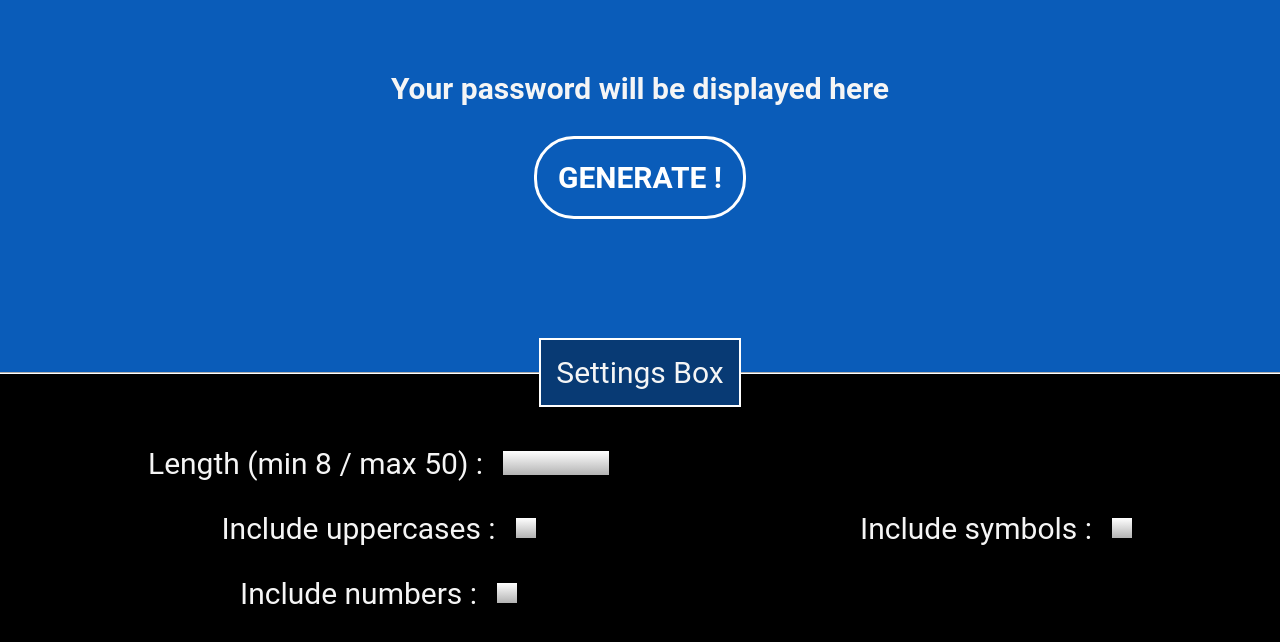
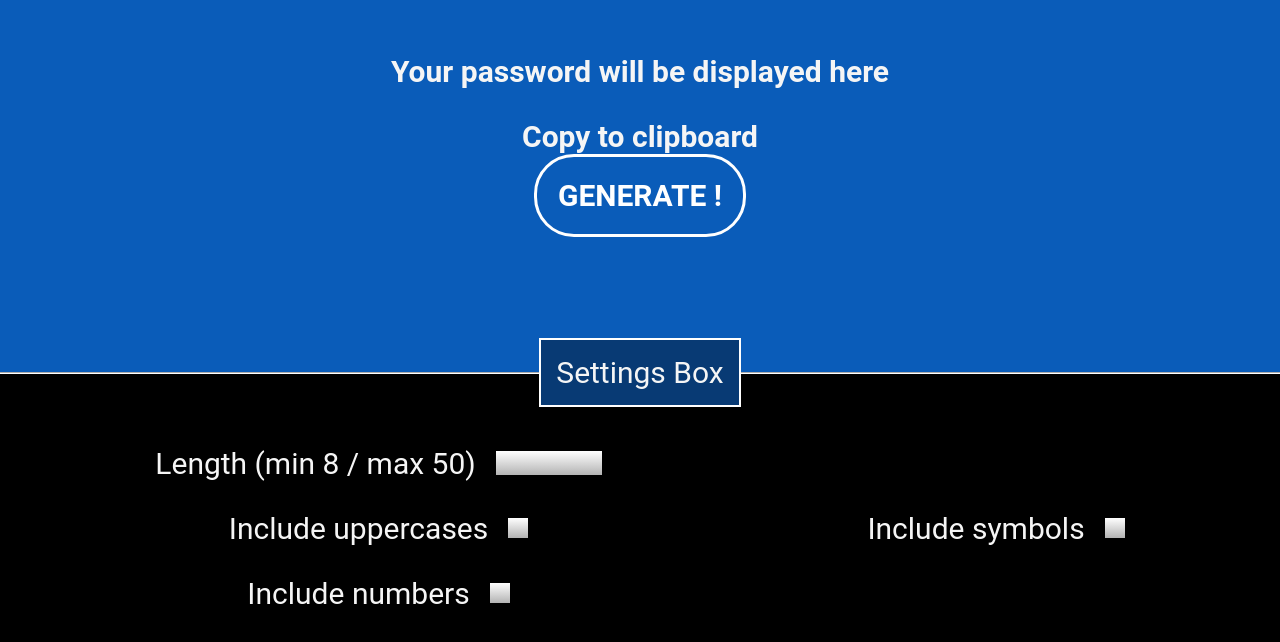
Before and after one commit to Mykiora/password-generator-web, a plain HTML site: page index.html in a window 1280 px wide. Shown: the part 142-784 px from the top of the page. Drawn offline with Linux system fonts and the light colour scheme.

Commit message:
Update index.html
"copy password button" added and "flex-container" classes added to lighten the CSS with the "display: flex" properties.

```diff
--- a/index.html
+++ b/index.html
@@ -8,31 +8,32 @@
     <link rel="stylesheet" href="css/styles.css">
   </head>
   <body>
-    <div class="password-wrapper">
+    <div class="flex-container password-wrapper">
       <h2 class="password">Your password will be displayed here</h2>
+      <h2 class="copy-password" onclick="copyToClipboard()">Copy to clipboard</h3>
       <button onclick="modifyPasswordField()" class="generate">GENERATE !</button>
     </div>
 
-    <fieldset class="settings">
+    <fieldset class="flex-container settings">
       <legend class="settings__title">Settings Box</legend>
 
-      <div class="input-wrapper">
-        <label>Length (min 8 / max 50) :</label>
+      <div class="flex-container input-wrapper">
+        <label>Length (min 8 / max 50)</label>
         <input class="characters-number" type="number" min="8" max="50">
       </div>
 
-      <div class="input-wrapper">
-        <label>Include uppercases :</label>
+      <div class="flex-container input-wrapper">
+        <label>Include uppercases</label>
         <input class="checkbox include-uppercases" type="checkbox">
       </div>
 
-      <div class="input-wrapper">
-        <label>Include numbers :</label>
+      <div class="flex-container input-wrapper">
+        <label>Include numbers</label>
           <input class="checkbox include-numbers" type="checkbox">
       </div>
 
-      <div class="input-wrapper">
-        <label>Include symbols :</label>
+      <div class="flex-container input-wrapper">
+        <label>Include symbols</label>
         <input class="checkbox include-symbols" type="checkbox" min="8" max="50">
       </div>
     </fieldset>
```
